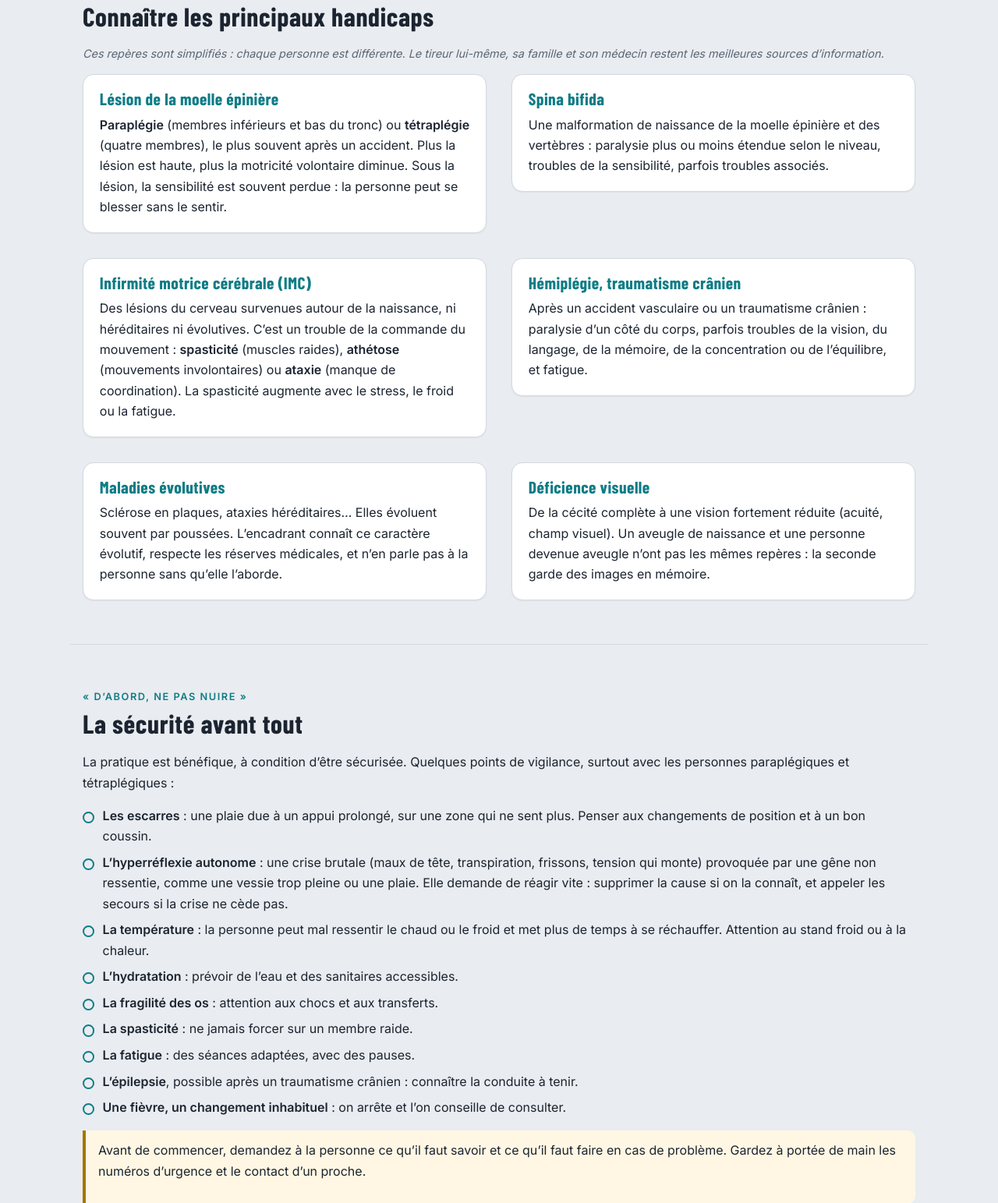
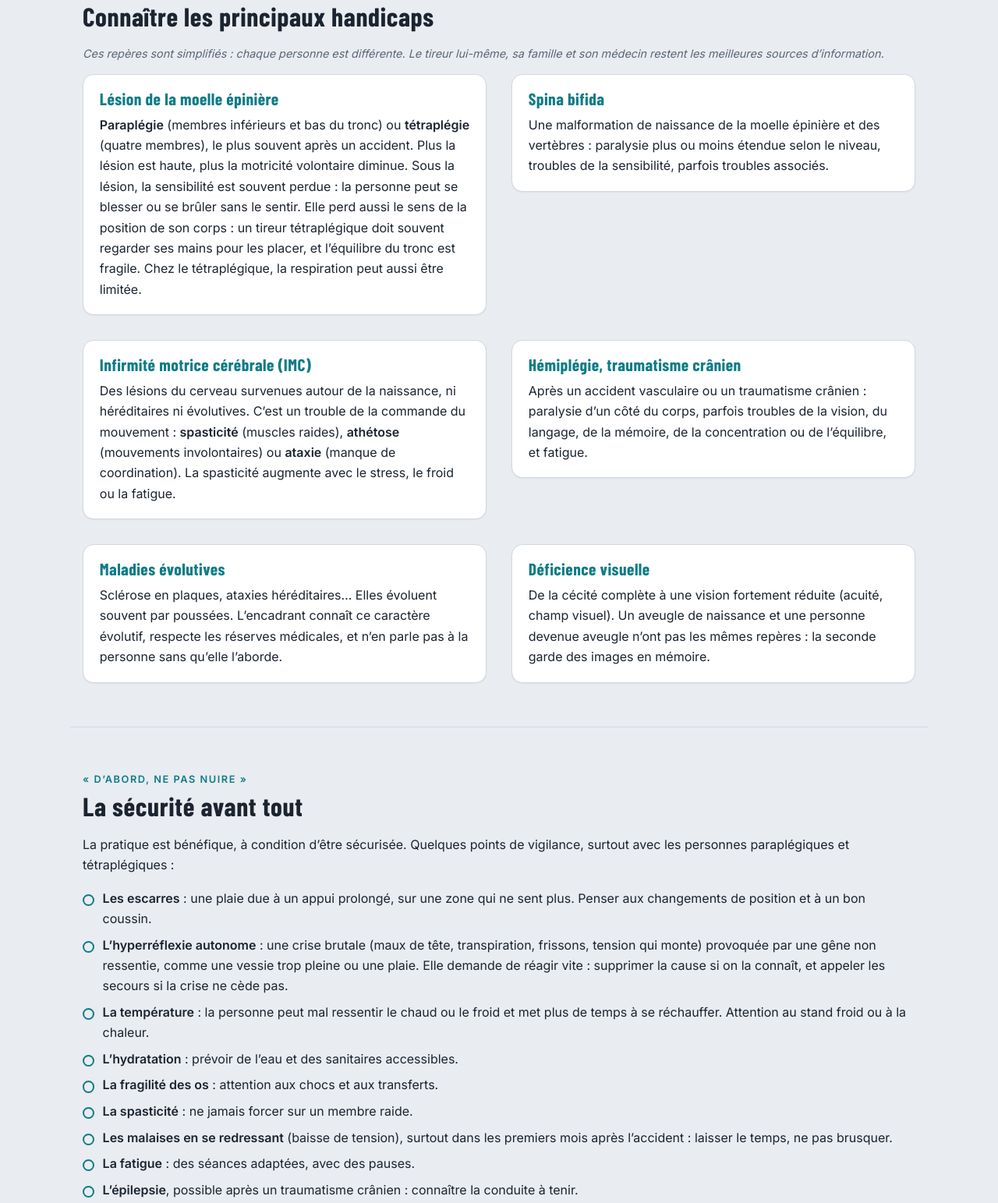
Before and after one commit to MonTirSportif/handy, a plain HTML site: page accueillir-et-encadrer.html in a window 1280 px wide. Shown: the part 2379-3922 px from the top of the page at 78% size. Drawn offline with Linux system fonts and the light colour scheme.

Commit message:
Handy : compléments lésions médullaires
Co-Authored-By: Claude Opus 5.5 <noreply@anthropic.com>
Claude-Session: https://claude.ai/code/session_016nNYyF6odT7HryQMnQoMGt

```diff
--- a/accueillir-et-encadrer.html
+++ b/accueillir-et-encadrer.html
@@ -52,7 +52,7 @@
 
 <section id="ae-handicaps"><div class="kicker">Comprendre</div><h2>Connaître les principaux handicaps</h2>
 <p class="note">Ces repères sont simplifiés : chaque personne est différente. Le tireur lui-même, sa famille et son médecin restent les meilleures sources d’information.</p>
-<div class="grid2"><div class="card"><h3>Lésion de la moelle épinière</h3><p><b>Paraplégie</b> (membres inférieurs et bas du tronc) ou <b>tétraplégie</b> (quatre membres), le plus souvent après un accident. Plus la lésion est haute, plus la motricité volontaire diminue. Sous la lésion, la sensibilité est souvent perdue : la personne peut se blesser sans le sentir.</p></div>
+<div class="grid2"><div class="card"><h3>Lésion de la moelle épinière</h3><p><b>Paraplégie</b> (membres inférieurs et bas du tronc) ou <b>tétraplégie</b> (quatre membres), le plus souvent après un accident. Plus la lésion est haute, plus la motricité volontaire diminue. Sous la lésion, la sensibilité est souvent perdue : la personne peut se blesser ou se brûler sans le sentir. Elle perd aussi le sens de la position de son corps : un tireur tétraplégique doit souvent regarder ses mains pour les placer, et l’équilibre du tronc est fragile. Chez le tétraplégique, la respiration peut aussi être limitée.</p></div>
 <div class="card"><h3>Spina bifida</h3><p>Une malformation de naissance de la moelle épinière et des vertèbres : paralysie plus ou moins étendue selon le niveau, troubles de la sensibilité, parfois troubles associés.</p></div>
 <div class="card"><h3>Infirmité motrice cérébrale (IMC)</h3><p>Des lésions du cerveau survenues autour de la naissance, ni héréditaires ni évolutives. C’est un trouble de la commande du mouvement : <b>spasticité</b> (muscles raides), <b>athétose</b> (mouvements involontaires) ou <b>ataxie</b> (manque de coordination). La spasticité augmente avec le stress, le froid ou la fatigue.</p></div>
 <div class="card"><h3>Hémiplégie, traumatisme crânien</h3><p>Après un accident vasculaire ou un traumatisme crânien : paralysie d’un côté du corps, parfois troubles de la vision, du langage, de la mémoire, de la concentration ou de l’équilibre, et fatigue.</p></div>
@@ -61,7 +61,7 @@
 
 <section id="ae-securite"><div class="kicker">« D’abord, ne pas nuire »</div><h2>La sécurité avant tout</h2>
 <p>La pratique est bénéfique, à condition d’être sécurisée. Quelques points de vigilance, surtout avec les personnes paraplégiques et tétraplégiques :</p>
-<ul class="check"><li><b>Les escarres</b> : une plaie due à un appui prolongé, sur une zone qui ne sent plus. Penser aux changements de position et à un bon coussin.</li><li><b>L’hyperréflexie autonome</b> : une crise brutale (maux de tête, transpiration, frissons, tension qui monte) provoquée par une gêne non ressentie, comme une vessie trop pleine ou une plaie. Elle demande de réagir vite : supprimer la cause si on la connaît, et appeler les secours si la crise ne cède pas.</li><li><b>La température</b> : la personne peut mal ressentir le chaud ou le froid et met plus de temps à se réchauffer. Attention au stand froid ou à la chaleur.</li><li><b>L’hydratation</b> : prévoir de l’eau et des sanitaires accessibles.</li><li><b>La fragilité des os</b> : attention aux chocs et aux transferts.</li><li><b>La spasticité</b> : ne jamais forcer sur un membre raide.</li><li><b>La fatigue</b> : des séances adaptées, avec des pauses.</li><li><b>L’épilepsie</b>, possible après un traumatisme crânien : connaître la conduite à tenir.</li><li><b>Une fièvre, un changement inhabituel</b> : on arrête et l’on conseille de consulter.</li></ul>
+<ul class="check"><li><b>Les escarres</b> : une plaie due à un appui prolongé, sur une zone qui ne sent plus. Penser aux changements de position et à un bon coussin.</li><li><b>L’hyperréflexie autonome</b> : une crise brutale (maux de tête, transpiration, frissons, tension qui monte) provoquée par une gêne non ressentie, comme une vessie trop pleine ou une plaie. Elle demande de réagir vite : supprimer la cause si on la connaît, et appeler les secours si la crise ne cède pas.</li><li><b>La température</b> : la personne peut mal ressentir le chaud ou le froid et met plus de temps à se réchauffer. Attention au stand froid ou à la chaleur.</li><li><b>L’hydratation</b> : prévoir de l’eau et des sanitaires accessibles.</li><li><b>La fragilité des os</b> : attention aux chocs et aux transferts.</li><li><b>La spasticité</b> : ne jamais forcer sur un membre raide.</li><li><b>Les malaises en se redressant</b> (baisse de tension), surtout dans les premiers mois après l’accident : laisser le temps, ne pas brusquer.</li><li><b>La fatigue</b> : des séances adaptées, avec des pauses.</li><li><b>L’épilepsie</b>, possible après un traumatisme crânien : connaître la conduite à tenir.</li><li><b>Une fièvre, un changement inhabituel</b> : on arrête et l’on conseille de consulter.</li></ul>
 <div class="tip" style="margin-top:1rem"><p>Avant de commencer, demandez à la personne ce qu’il faut savoir et ce qu’il faut faire en cas de problème. Gardez à portée de main les numéros d’urgence et le contact d’un proche.</p></div></section>
 
 <section id="ae-pedagogie"><div class="kicker">Enseigner</div><h2>Adapter la séance</h2>
```
